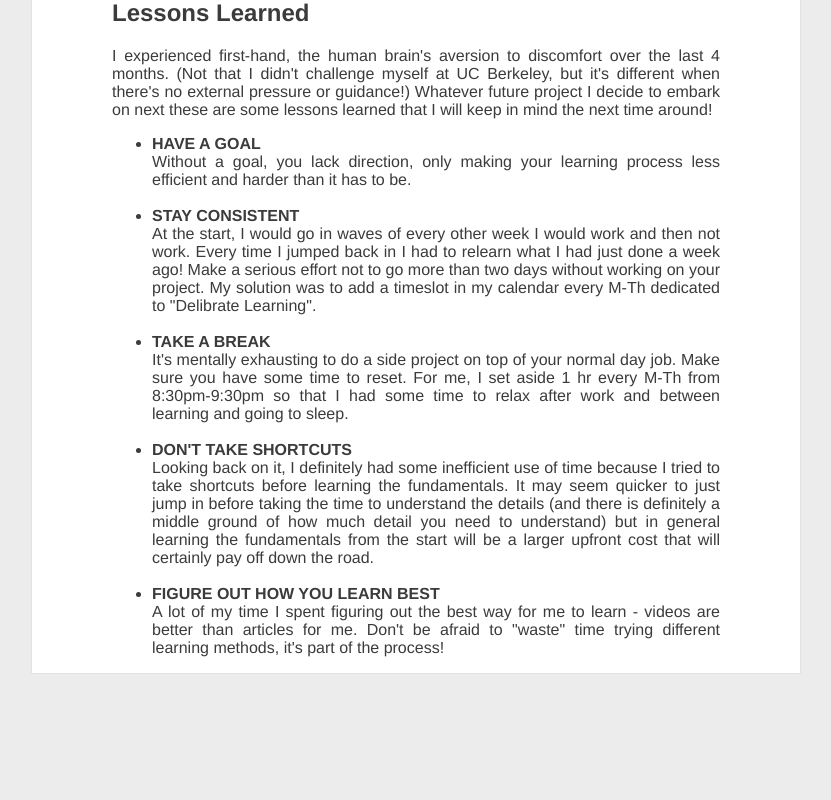
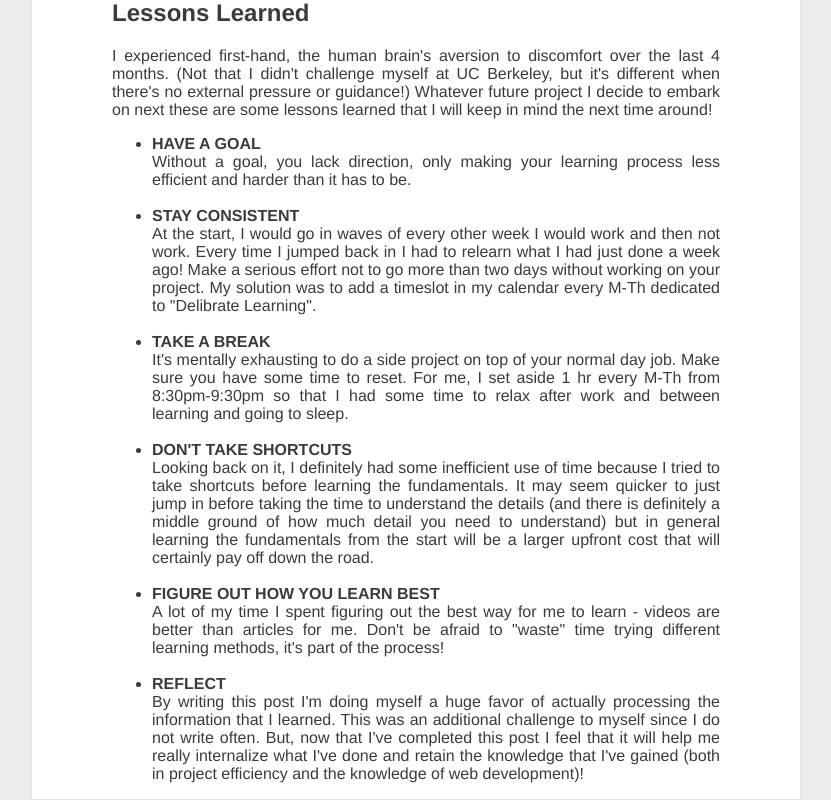
Before and after one commit to apnorm12/my-site, a React (Create React App) app: page /projects/site in a window 1280 px wide. Shown: the part 2583-3383 px from the top of the page, without its empty margins (353-1184 px from the left). Before the commit the page ends 3257 px from the top, so only its background shows below. Built offline with nearby package versions, Linux system fonts and the light colour scheme.

Commit message:
now I'm done - added Reflect

```diff
--- a/src/canvas/CanvasProjectSite.js
+++ b/src/canvas/CanvasProjectSite.js
@@ -187,6 +187,13 @@ class CanvasProjectSite extends React.Component {
                                 <div className="blog-lesson"> Figure out how you learn best </div>
                                 A lot of my time I spent figuring out the best way for me to learn - videos are better than articles for me.
                                 Don't be afraid to "waste" time trying different learning methods, it's part of the process!
+                            </li> <br/>
+                            <li>
+                                <div className="blog-lesson"> Reflect </div>
+                                By writing this post I'm doing myself a huge favor of actually processing the information that I learned.
+                                This was an additional challenge to myself since I do not write often. But, now that I've completed this post
+                                I feel that it will help me really internalize what I've done and retain the knowledge that I've gained
+                                (both in project efficiency and the knowledge of web development)!
                             </li>
                         </ul>
                     </p>
```
